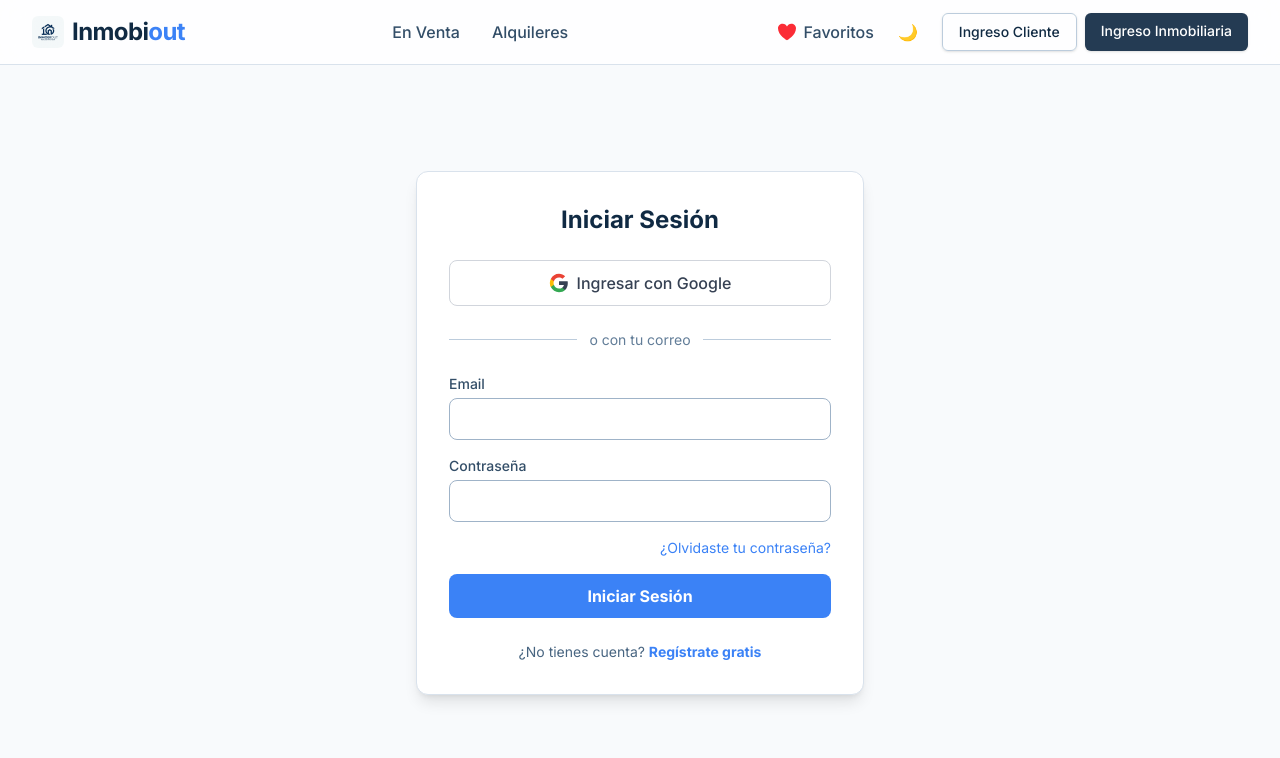
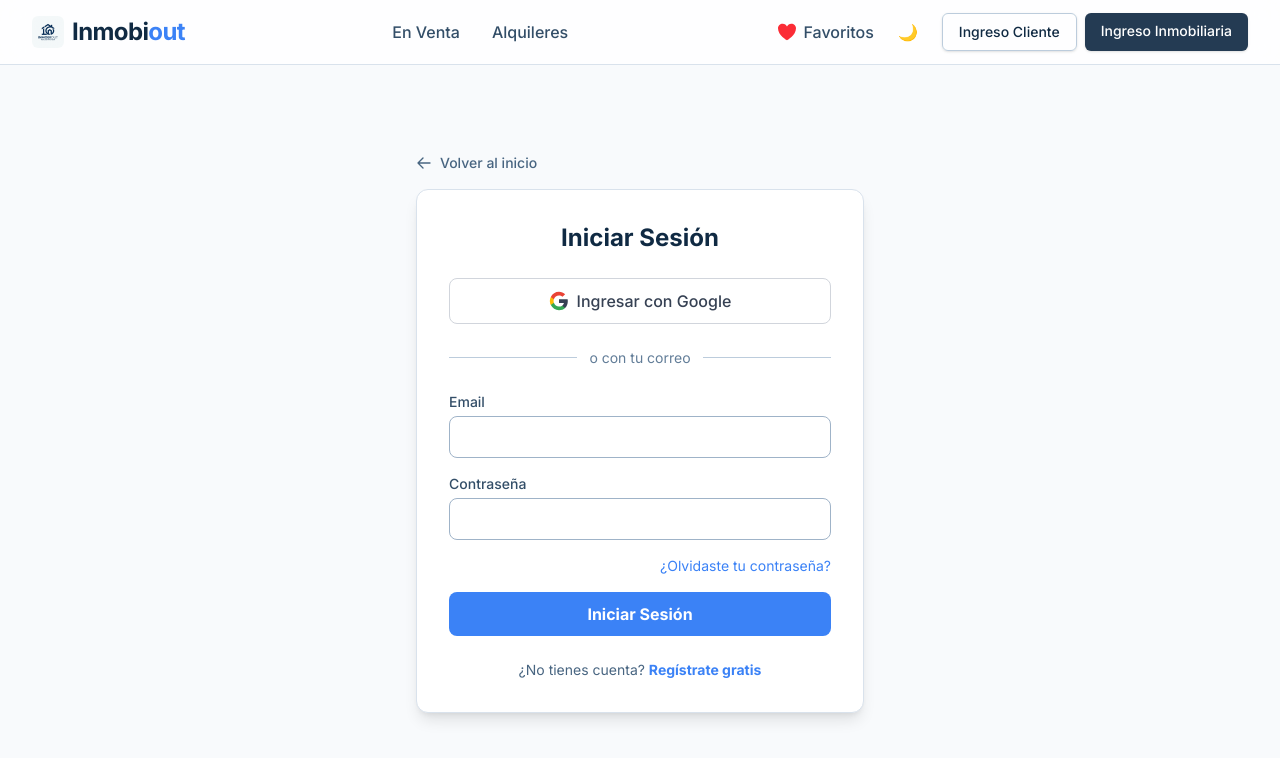
Before and after one commit to malessan4/inmobi, a Next.js app: page /login in a window 1280 px wide. Shown: the top 758 px of the page. Built offline with nearby package versions, Linux system fonts and the light colour scheme; no server answers.

Commit message:
cambios en la seccion de login y registro (boton dark y back)

```diff
--- a/src/app/admin/login/page.tsx
+++ b/src/app/admin/login/page.tsx
@@ -4,6 +4,7 @@ import { useState } from 'react';
 import { supabase } from '@/lib/supabase';
 import { useRouter } from 'next/navigation';
 import BackButton from '@/components/BackButton';
+import ThemeToggle from '@/components/ThemeToggle';
 
 export default function AdminLogin() {
   const [email, setEmail] = useState('');
@@ -33,6 +34,10 @@ export default function AdminLogin() {
 
   return (
     <div className="min-h-screen flex items-center justify-center bg-background px-4">
+      {/* Theme Toggle */}
+      <div className="fixed top-4 right-4 z-50">
+        <ThemeToggle />
+      </div>
       <div className="max-w-md w-full bg-white dark:bg-primary-950 p-8 rounded-lg shadow-xl border border-primary-100 dark:border-primary-900 relative">
         <div className="absolute -top-16 left-0">
           <BackButton fallback="/" forceFallback={true} />
--- a/src/app/login/page.tsx
+++ b/src/app/login/page.tsx
@@ -6,6 +6,7 @@ import { useRouter } from 'next/navigation';
 import Link from 'next/link';
 import { toast } from 'react-hot-toast';
 import Navbar from '@/components/Navbar';
+import ThemeToggle from '@/components/ThemeToggle';
 
 export default function LoginPage() {
   const [email, setEmail] = useState('');
@@ -46,8 +47,18 @@ export default function LoginPage() {
     <main className="min-h-screen flex flex-col bg-background">
       <Navbar />
       <div className="flex-1 flex items-center justify-center p-4">
-        <div className="w-full max-w-md bg-white dark:bg-primary-950 p-8 rounded-xl shadow-lg border border-primary-100 dark:border-primary-900">
-          <h1 className="text-2xl font-bold text-primary-900 dark:text-white text-center mb-6">Iniciar Sesión</h1>
+        <div className="w-full max-w-md">
+
+          {/* Volver al inicio */}
+          <Link href="/" className="inline-flex items-center gap-2 text-sm text-primary-600 dark:text-primary-400 hover:text-accent mb-4 font-medium transition-colors">
+            <svg xmlns="http://www.w3.org/2000/svg" fill="none" viewBox="0 0 24 24" strokeWidth={2} stroke="currentColor" className="w-4 h-4">
+              <path strokeLinecap="round" strokeLinejoin="round" d="M10.5 19.5L3 12m0 0l7.5-7.5M3 12h18" />
+            </svg>
+            Volver al inicio
+          </Link>
+
+          <div className="bg-white dark:bg-primary-950 p-8 rounded-xl shadow-lg border border-primary-100 dark:border-primary-900">
+            <h1 className="text-2xl font-bold text-primary-900 dark:text-white text-center mb-6">Iniciar Sesión</h1>
 
           <button
             onClick={handleGoogleLogin}
@@ -106,6 +117,7 @@ export default function LoginPage() {
           <p className="mt-6 text-center text-sm text-primary-600 dark:text-primary-400">
             ¿No tienes cuenta? <Link href="/register" className="text-accent hover:underline font-bold">Regístrate gratis</Link>
           </p>
+          </div>
         </div>
       </div>
     </main>
--- a/src/app/page.tsx
+++ b/src/app/page.tsx
@@ -1,8 +1,14 @@
 import Link from 'next/link';
+import ThemeToggle from '@/components/ThemeToggle';
 
 export default function WelcomePage() {
   return (
-    <div className="min-h-[calc(100vh-4rem)] flex flex-col items-center justify-center bg-background p-4 relative overflow-hidden">
+    <div className="min-h-screen flex flex-col items-center justify-center bg-background p-4 relative overflow-hidden">
+      {/* Theme Toggle - top right corner */}
+      <div className="fixed top-4 right-4 z-50">
+        <ThemeToggle />
+      </div>
+
       {/* Background Decorative Elements */}
       <div className="absolute top-[-10%] left-[-10%] w-96 h-96 bg-accent/20 rounded-full blur-3xl opacity-50 mix-blend-multiply"></div>
       <div className="absolute bottom-[-10%] right-[-10%] w-96 h-96 bg-blue-500/20 rounded-full blur-3xl opacity-50 mix-blend-multiply"></div>
--- a/src/app/register/page.tsx
+++ b/src/app/register/page.tsx
@@ -46,8 +46,18 @@ export default function RegisterPage() {
     <main className="min-h-screen flex flex-col bg-background">
       <Navbar />
       <div className="flex-1 flex items-center justify-center p-4">
-        <div className="w-full max-w-md bg-white dark:bg-primary-950 p-8 rounded-xl shadow-lg border border-primary-100 dark:border-primary-900">
-          <h1 className="text-2xl font-bold text-primary-900 dark:text-white text-center mb-6">Crear Cuenta</h1>
+        <div className="w-full max-w-md">
+
+          {/* Volver al inicio */}
+          <Link href="/" className="inline-flex items-center gap-2 text-sm text-primary-600 dark:text-primary-400 hover:text-accent mb-4 font-medium transition-colors">
+            <svg xmlns="http://www.w3.org/2000/svg" fill="none" viewBox="0 0 24 24" strokeWidth={2} stroke="currentColor" className="w-4 h-4">
+              <path strokeLinecap="round" strokeLinejoin="round" d="M10.5 19.5L3 12m0 0l7.5-7.5M3 12h18" />
+            </svg>
+            Volver al inicio
+          </Link>
+
+          <div className="bg-white dark:bg-primary-950 p-8 rounded-xl shadow-lg border border-primary-100 dark:border-primary-900">
+            <h1 className="text-2xl font-bold text-primary-900 dark:text-white text-center mb-6">Crear Cuenta</h1>
 
           <button
             onClick={handleGoogleLogin}
@@ -101,6 +111,7 @@ export default function RegisterPage() {
           <p className="mt-6 text-center text-sm text-primary-600 dark:text-primary-400">
             ¿Ya tienes cuenta? <Link href="/login" className="text-accent hover:underline font-bold">Inicia Sesión</Link>
           </p>
+          </div>
         </div>
       </div>
     </main>
```
